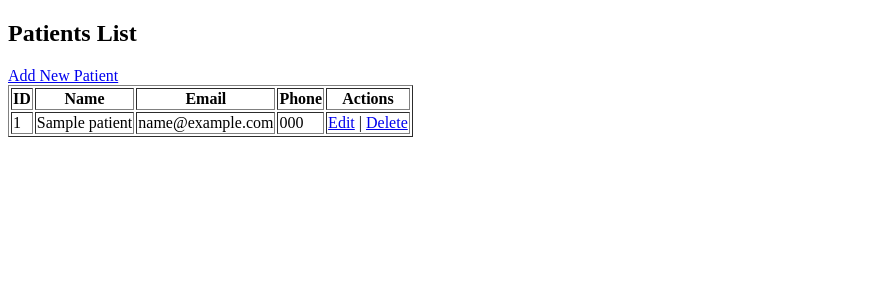
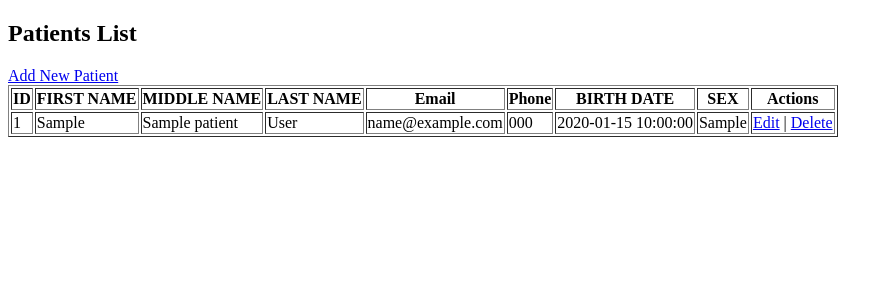
Before and after one commit to ramlittle/codeigniter-training, a CodeIgniter app: page /database/index.php/patient/index in a window 1280 px wide. Shown: the top 300 px of the page, without its empty margins (0-893 px from the left). Run offline with CodeIgniter, Linux system fonts and the light colour scheme; tables that the repository leaves empty or names only in its code hold one stand-in row (values such as "Sample post").

Commit message:
bugfix: solved for display and controller for index

```diff
--- a/application/controllers/Patient.php
+++ b/application/controllers/Patient.php
@@ -20,16 +20,24 @@ class Patient extends CI_Controller
 
     public function add()
     {
-        $this->form_validation->set_rules('name', 'Name', 'required|min_length[3]|max_length[255]');
+        $this->form_validation->set_rules('firstname', 'Firstname', 'required|min_length[3]|max_length[255]');
+        $this->form_validation->set_rules('middlename', 'Middlename', 'required|min_length[3]|max_length[255]');
+        $this->form_validation->set_rules('lastname', 'Lastname', 'required|min_length[3]|max_length[255]');
         $this->form_validation->set_rules('email', 'Email', 'required|valid_email|is_unique[patients.email]');
         $this->form_validation->set_rules('phone', 'Phone', 'required|min_length[10]|max_length[15]');
+        $this->form_validation->set_rules('birthdate', 'Birthdate', 'required');
+        $this->form_validation->set_rules('sex', 'Sex', 'required|in_list[M,F]');
         if ($this->form_validation->run() == FALSE) {
             $this->load->view('patients/add');
         } else {
             $patient_data = [
-                'name' => $this->input->post('name'),
+                'firstname' => $this->input->post('firstname'),
+                'middlename' => $this->input->post('middlename'),
+                'lastname' => $this->input->post('lastname'),
                 'email' => $this->input->post('email'),
                 'phone' => $this->input->post('phone'),
+                'birthdate' => $this->input->post('birthdate'),
+                'sex' => $this->input->post('sex'),
                 'created_at' => date('Y-m-d H:i:s')
             ];
 
@@ -50,17 +58,26 @@ class Patient extends CI_Controller
         if (!$data['patient']) {
             show_404();
         }
-        $this->form_validation->set_rules('name', 'Name', 'required|min_length[3]|max_length[255]');
+        $this->form_validation->set_rules('firstname', 'Firstname', 'required|min_length[3]|max_length[255]');
+        $this->form_validation->set_rules('middlename', 'Middlename', 'required|min_length[3]|max_length[255]');
+        $this->form_validation->set_rules('lastname', 'Lastname', 'required|min_length[3]|max_length[255]');
         $this->form_validation->set_rules('email', 'Email', 'required|valid_email|is_unique[patients.email]');
         $this->form_validation->set_rules('phone', 'Phone', 'required|min_length[10]|max_length[15]');
+        $this->form_validation->set_rules('birthdate', 'Birthdate', 'required');
+        $this->form_validation->set_rules('sex', 'Sex', 'required|in_list[M,F]');
+
         if ($this->input->post('submit')) {
             if ($this->form_validation->run() == FALSE) {
                 $this->load->view('patients/edit', $data);
             } else {
                 $update_data = [
-                    'name' => $this->input->post('name'),
+                    'firstname' => $this->input->post('firstname'),
+                    'middlename' => $this->input->post('middlename'),
+                    'lastname' => $this->input->post('lastname'),
                     'email' => $this->input->post('email'),
                     'phone' => $this->input->post('phone'),
+                    'birthdate' => $this->input->post('birthdate'),
+                    'sex' => $this->input->post('sex'),
                     'updated_at' => date('Y-m-d H:i:s')
                 ];
                 if ($this->Patient_model->update_patient($id, $update_data)) {
--- a/application/views/patients/index.php
+++ b/application/views/patients/index.php
@@ -12,17 +12,25 @@
     <table border="1">
         <tr>
             <th>ID</th>
-            <th>Name</th>
+            <th>FIRST NAME</th>
+            <th>MIDDLE NAME</th>
+            <th>LAST NAME</th>
             <th>Email</th>
             <th>Phone</th>
+            <th>BIRTH DATE</th>
+            <th>SEX</th>
             <th>Actions</th>
         </tr>
         <?php foreach ($patients as $patient): ?>
         <tr>
             <td><?php echo $patient['id']; ?></td>
-            <td><?php echo $patient['name']; ?></td>
+            <td><?php echo $patient['firstname']; ?></td>
+            <td><?php echo $patient['middlename']; ?></td>
+            <td><?php echo $patient['lastname']; ?></td>
             <td><?php echo $patient['email']; ?></td>
             <td><?php echo $patient['phone']; ?></td>
+            <td><?php echo $patient['birthdate']; ?></td>
+            <td><?php echo $patient['sex']; ?></td>
             <td>
                 <a href="<?php echo site_url('patient/edit/'.$patient['id']); ?>">Edit</a> |
                 <a href="<?php echo site_url('patient/delete/'.$patient['id']); ?>" onclick="return confirm('Are you sure?');">Delete</a>
```
